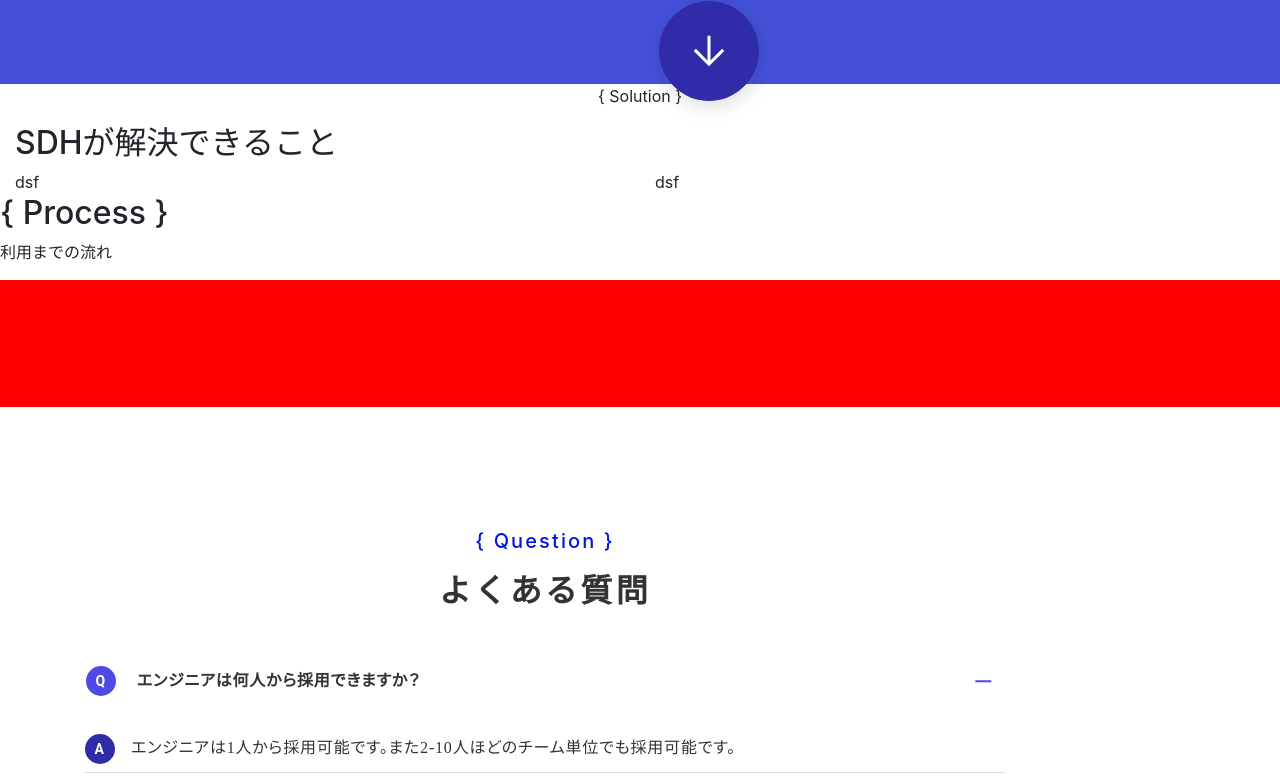
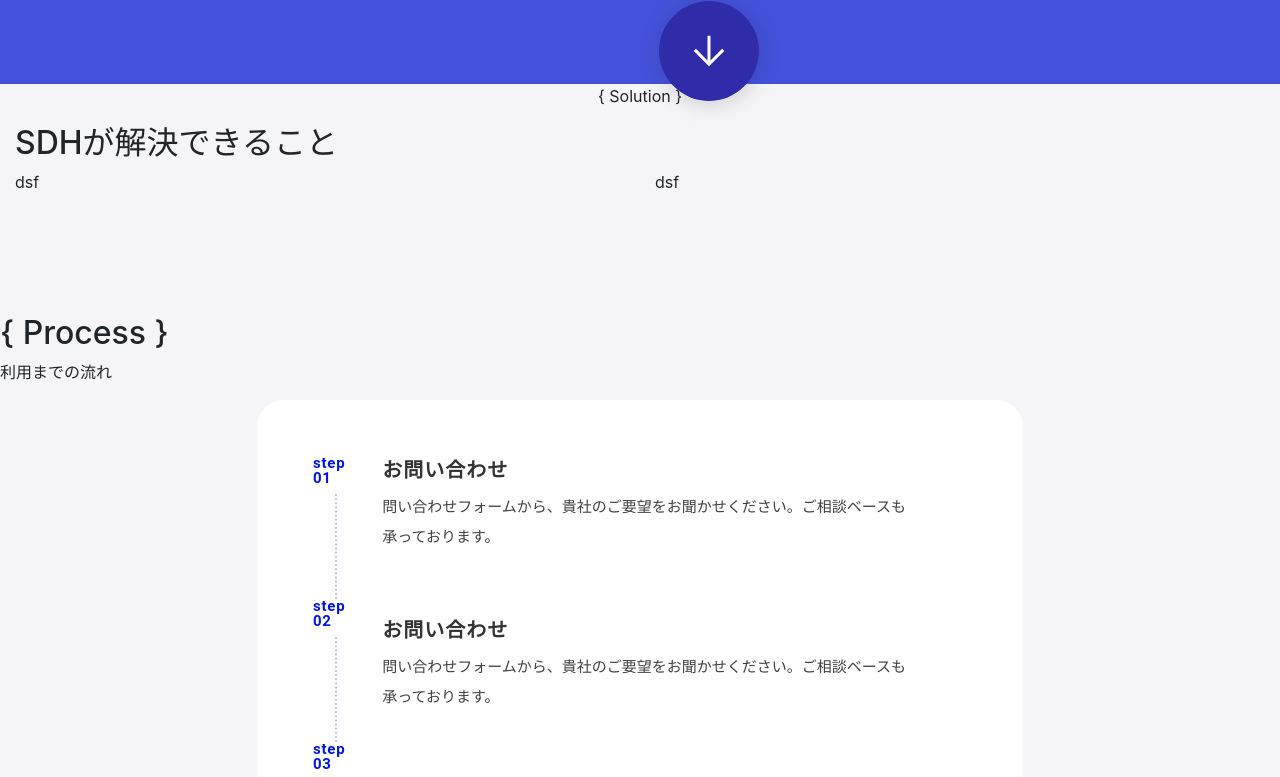
Before and after one commit to kashif-zia/Studio-Development-Hub, a React (Create React App) app: page / in a window 1280 px wide. Shown: the part 1970-2747 px from the top of the page. Built offline with nearby package versions, Linux system fonts and the light colour scheme.

Commit message:
process  section changes

```diff
--- a/src/assets/styles/styles.scss
+++ b/src/assets/styles/styles.scss
@@ -11,7 +11,7 @@
     outline: none;
 }
 body{
-      background: #F5F4F6;
+      background: #F5F4F6 !important;
 }
 a {
     color: initial;
@@ -21,10 +21,6 @@ a {
 a:hover {
     color: initial;
     text-decoration: none;
-}
-
-body {
-    background-color: white !important;
 }
 
 .custom-col-3 {
--- a/src/components/SectionMain/index.js
+++ b/src/components/SectionMain/index.js
@@ -23,6 +23,7 @@ import openIcon from 'assets/images/OpenButton.svg'
 import contactCatImagePc from 'assets/images/contactCatImg.svg'
 import contactCatImageSp from 'assets/images/cat.svg'
 import netsoIcon from 'assets/images/netsol.png'
+import lineImage from 'assets/images/line.png'
 
 import 'swiper/css';
 
@@ -76,7 +77,7 @@ export default function index() {
                                 spaceBetween={30}
                                 loop={true}
                                 autoplay={{
-                                    delay: 2500,
+                                delay: 2500,
                                 }}
                                 modules={[Autoplay]}
                                 className="mySwiper">
@@ -89,8 +90,7 @@ export default function index() {
                                 <SwiperSlide><img className='brand-img' src={yamahaimg} alt="image" /></SwiperSlide>
                             </Swiper>
                             </div>
-
-                    </div>
+                        </div>
                     <div className='col-md-3 custom-col-3 p-0'>
                         <section className='section-contact-form'>
                             <form className='side-contact-form'>
@@ -169,15 +169,15 @@ export default function index() {
                                   <div className="problemBox">
                                   <div className="fancyListBox">
                                   <div className="position-relative d-flex justify-content-end">
-                                  <div className="problemNotes"> <img src={checkIcon} Class="checkIcon" alt="check-icon" /> 開発の品質は担保されるのだろうか</div>
+                                  <div className="problemNotes"> <img src={checkIcon} className="checkIcon" alt="check-icon" /> 開発の品質は担保されるのだろうか</div>
                                   <img src={dotsimage} alt="dots image" className="dotImage"/>
                                   </div>
                                   <div className="position-relative d-flex justify-content-end">
-                                  <div className="problemNotes"> <img src={checkIcon} Class="checkIcon" alt="check-icon" /> 開発の品質は担保されるのだろうか</div>
+                                  <div className="problemNotes"> <img src={checkIcon} className="checkIcon" alt="check-icon" /> 開発の品質は担保されるのだろうか</div>
                                   <img src={dotsimage} alt="dots image" className="dotImage"/>
                                   </div>
                                   <div className="position-relative d-flex justify-content-end">
-                                  <div className="problemNotes"> <img src={checkIcon} Class="checkIcon" alt="check-icon" /> 開発の品質は担保されるのだろうか</div>
+                                  <div className="problemNotes"> <img src={checkIcon} className="checkIcon" alt="check-icon" /> 開発の品質は担保されるのだろうか</div>
                                   <img src={dotsimage} alt="dots image" className="dotImage"/>
                                   </div>
 
@@ -200,8 +200,6 @@ export default function index() {
                 <div className="row">
                     <div className="col-md-9 custom-col-9 p-0">
                     <section className="solution-section">
-
-
          <div className="container-fluid">
          <p className="solution-subtext">{"{ Solution }"}</p>
          <h2 className="solution-h2">SDHが解決できること</h2>
@@ -222,7 +220,7 @@ export default function index() {
                 <div className='row'>
                 <div className='col-md-9 custom-col-9 p-0'>
            <section className='section-process'>
-                    <div className='col-md-12 p-0'>
+                            <div className='section-process-content'>
                             <div className='section-process-header'>
                                 <div className='section-process-title'>
                                     <h2>{"{ Process }"}</h2>
@@ -231,10 +229,65 @@ export default function index() {
                                     <p>利用までの流れ</p>
                                 </div>
                             </div>
-                            <div className='process-sontent'>
-
+                            <div className='process-sontent d-flex'>
+                                    <div className='process-sontent-left'>
+                                        <div className='process-step'>
+                                            <h4> step 01</h4>
+                                            <div className='line-img'>
+                                                <img src={lineImage} alt="image" />
+                                            </div>
+                                        </div>
+                                        <div className='process-step'>
+                                            <h4> step 02</h4>
+                                            <div className='line-img'>
+                                                <img src={lineImage} alt="image" />
+                                            </div>
+                                        </div>
+                                        <div className='process-step'>
+                                            <h4> step 03</h4>
+                                            <div className='line-img'>
+                                                <img src={lineImage} alt="image" />
+                                            </div>
+                                        </div>
+                                        <div className='process-step'>
+                                            <h4> step 04</h4>
+                                        </div>
+                                    </div>
+                                    <div className='process-sontent-right'>
+                                        <div className='process-step-content'>
+                                        <div className='step-content-title'>
+                                            <h4>お問い合わせ</h4>
+                                        </div>
+                                        <div className='step-content-desc'>
+                                            <p>問い合わせフォームから、貴社のご要望をお聞かせください。ご相談ベースも承っております。</p>
+                                        </div>
+                                    </div>
+                                        <div className='process-step-content'>
+                                        <div className='step-content-title'>
+                                            <h4>お問い合わせ</h4>
+                                        </div>
+                                        <div className='step-content-desc'>
+                                            <p>問い合わせフォームから、貴社のご要望をお聞かせください。ご相談ベースも承っております。</p>
+                                        </div>
+                                    </div>
+                                        <div className='process-step-content'>
+                                        <div className='step-content-title'>
+                                            <h4>お問い合わせ</h4>
+                                        </div>
+                                        <div className='step-content-desc'>
+                                            <p>問い合わせフォームから、貴社のご要望をお聞かせください。ご相談ベースも承っております。</p>
+                                        </div>
+                                    </div>
+                                        <div className='process-step-content'>
+                                        <div className='step-content-title'>
+                                            <h4>お問い合わせ</h4>
+                                        </div>
+                                        <div className='step-content-desc'>
+                                            <p>問い合わせフォームから、貴社のご要望をお聞かせください。ご相談ベースも承っております。</p>
+                                        </div>
+                                    </div>
+                                    </div>
                             </div>
-
                     </div>
             </section>
 
@@ -685,7 +738,7 @@ export default function index() {
                 <footer>
                     <div className="container">
                         <div className='footer-content'>
-                            <div class="row">
+                            <div className="row">
                                 <div className='col-md-12 h-100'>
                                 <div className='footer-left-col-content'>
                                   <div className='footer-logo'>
--- a/src/components/SectionMain/style.scss
+++ b/src/components/SectionMain/style.scss
@@ -284,7 +284,7 @@
     .section-questions {
         border-radius: 120px 0px 0px 120px;
         background: #FFF;
-        padding: 120px 0px 160px;
+        padding: 120px 0px 160px 80px;
         margin-bottom: -160px;
         position: relative;
         z-index: 1;
@@ -530,11 +530,50 @@
 
     }
     .section-process{
-
-
+        padding: 120px 0px;
         .process-sontent{
             padding: 56px 110px 71px 56px;
-            background: red;
+            border-radius: 27.5px;
+            background: #FFF;
+            width: 766px;
+            height: auto;
+            margin: 0px auto;
+            .process-step h4{
+                color: #0015E2;
+                font-family: Roboto;
+                font-size: 15px;
+                font-style: normal;
+                font-weight: 600;
+                line-height: 15px;
+                letter-spacing: 0.75px;
+            }
+            .line-img{
+                display: flex;
+                justify-content: center;
+            }
+        }
+        .process-sontent-right{
+            .process-step-content{
+                margin:0px 0px 64px 23px;
+                .step-content-title h4{
+                    color: #333;
+                    font-family: Noto Sans JP;
+                    font-size: 20px;
+                    font-style: normal;
+                    font-weight: 700;
+                    line-height: 28px;
+                    letter-spacing: 1px;
+                }
+                .step-content-desc p{
+                    color: #414141;
+                    font-family: Noto Sans JP;
+                    font-size: 15px;
+                    font-style: normal;
+                    font-weight: 400;
+                    line-height: 30px;
+                    margin-bottom: 0px;
+                }
+            }
         }
     }
 }
```
Also changed, not shown: src/assets/images/line.png (added).
